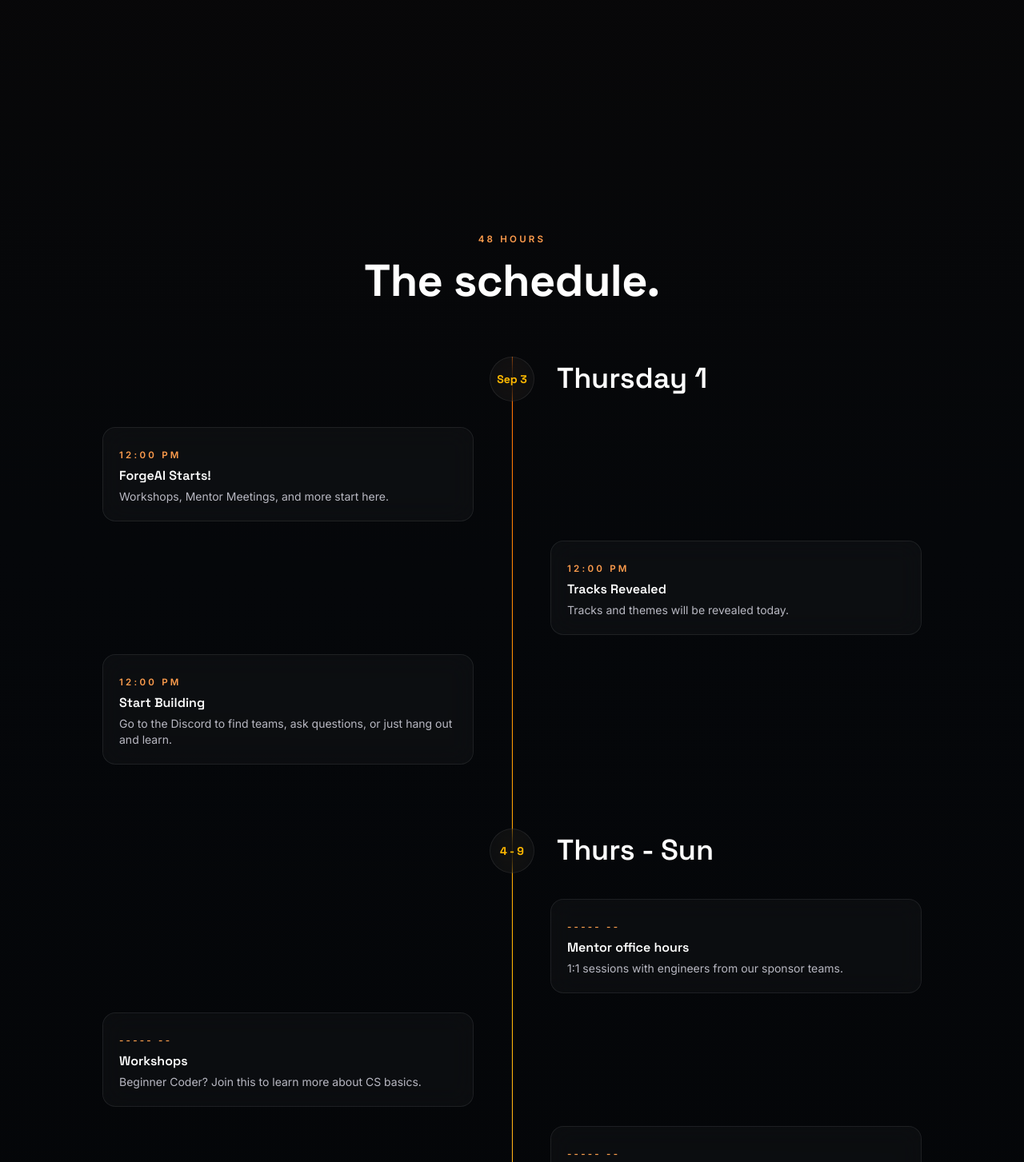
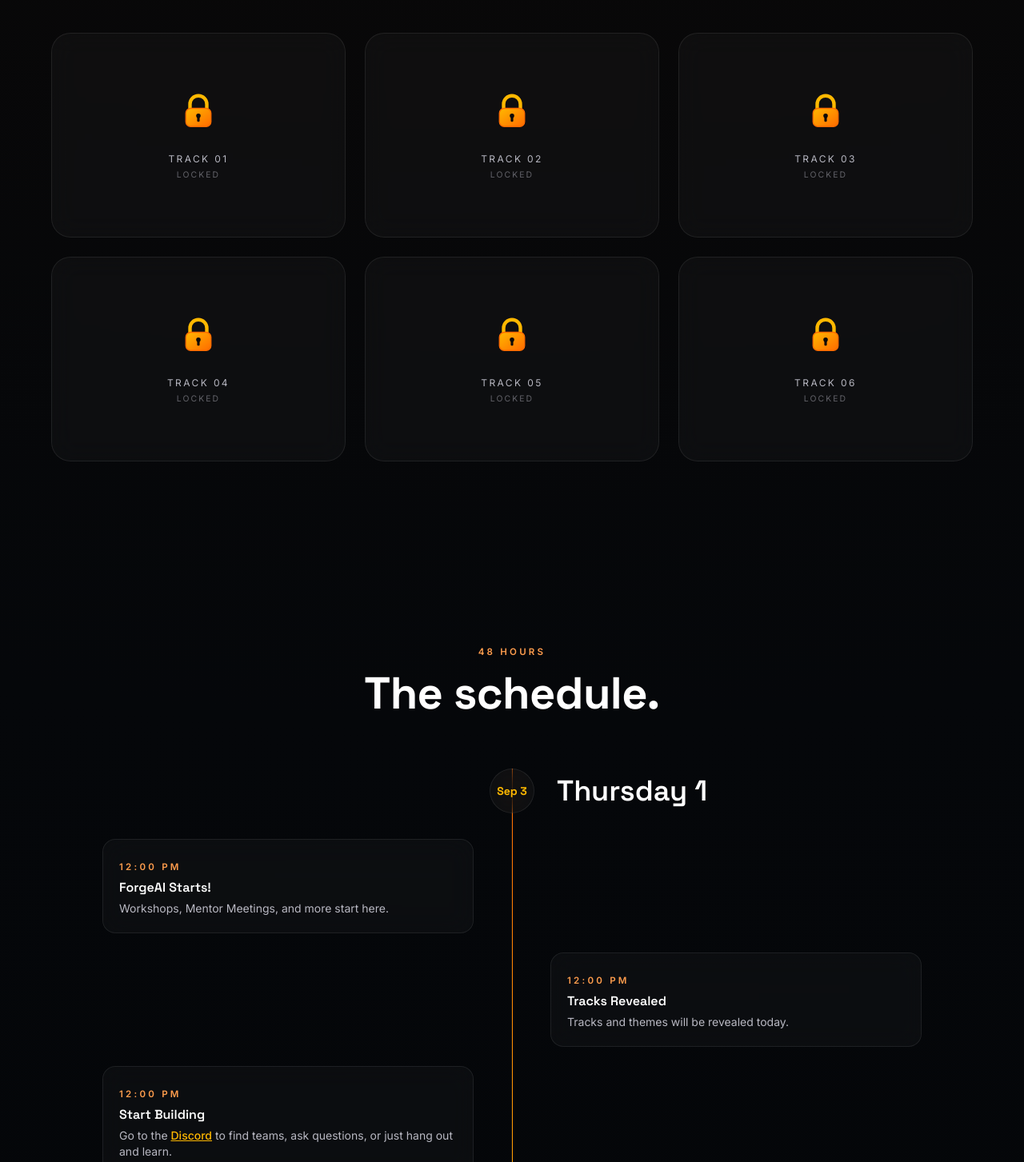
Before and after one commit to IshaanSingh8462/forgeai, a Next.js app: page / in a window 1280 px wide. Shown: the part 2337-3790 px from the top of the page at 80% size. Built offline with nearby package versions, Linux system fonts and the light colour scheme.

Commit message:
hidden tracks, discord link setup

```diff
--- a/components/About.js
+++ b/components/About.js
@@ -6,7 +6,7 @@ import NeuralField from "./NeuralField";
 const paragraphs = [
   "This is the first edition of ForgeAI, created for one reason: to give innovative students a space to invent, collaborate, and grow without limits.",
   "We're going beyond basic coding and going towards Artificial Intelligence. Whether you’re experimenting with generative AI, building autonomous agents, creating intelligent tools, or exploring entirely new ideas, we want to see what you can create when given time and support.",
-  "You’ll get two full weeks to build, along with mentor meetings, hands-on workshops for all levels, and prizes celebrating the most innovative projects.",
+  "You’ll get 10 days to build, along with mentor meetings, hands-on workshops for all levels, and prizes celebrating the most innovative projects.",
 ];
 
 export default function About() {
--- a/components/FAQ.js
+++ b/components/FAQ.js
@@ -14,7 +14,21 @@ const faqs = [
   },
   {
     q: "Do I need a team before I arrive?",
-    a: "No, students can either compete solo or have up to four members.If you want a team member, join the discord and go to the team-finder channel.",
+    a: (
+      <>
+        No, students can either compete solo or have up to four members. If you
+        want a team member, join the{" "}
+        <a
+          href="https://discord.gg/RXENwZ5nc4"
+          target="_blank"
+          rel="noopener noreferrer"
+          className="text-gold hover:text-ember underline font-medium transition-colors"
+        >
+          Discord
+        </a>{" "}
+        and go to the <strong>#team-finder</strong> channel.
+      </>
+    ),
   },
   {
     q: "What should I build?",
@@ -30,7 +44,27 @@ const faqs = [
   },
   {
     q: "I have more questions. Who can I ask?",
-    a: "Join the discord and fill out a ticket, or email us at hello@forgeai.dev.",
+    a: (
+      <>
+        Join the{" "}
+        <a
+          href="https://discord.gg/RXENwZ5nc4"
+          target="_blank"
+          rel="noopener noreferrer"
+          className="text-gold hover:text-ember underline font-medium transition-colors"
+        >
+          Discord
+        </a>{" "}
+        and open a support ticket, or email us at{" "}
+        <a
+          href="mailto:hello@forgeai.dev"
+          className="text-gold hover:text-ember underline font-medium transition-colors"
+        >
+          hello@forgeai.dev
+        </a>
+        .
+      </>
+    ),
   },
 ];
 
--- a/components/Footer.js
+++ b/components/Footer.js
@@ -5,7 +5,7 @@ import { motion } from "framer-motion";
 const social = [
   { label: "Instagram", href: "https://instagram.com" },
   { label: "LinkedIn", href: "https://linkedin.com" },
-  { label: "Discord", href: "https://discord.com" },
+  { label: "Discord", href: "https://discord.gg/RXENwZ5nc4" },
 ];
 
 export default function Footer() {
--- a/components/Prizes.js
+++ b/components/Prizes.js
@@ -37,7 +37,7 @@ export default function Prizes() {
         >
           <div className="absolute inset-0 bg-gradient-to-br from-gold/10 via-transparent to-ember/10 opacity-0 group-hover:opacity-100 transition-opacity" />
           <span className="text-6xl block mb-4">{/*🏆*/}</span>
-          <span className="eyebrow">{/*Best Overall*/}</span>
+          <span className="eyebrow">prize money coming soon</span>
           <p className="font-display text-5xl md:text-6xl font-bold text-gradient mt-3">
             Recognition & Rewards
           </p>
--- a/components/Schedule.js
+++ b/components/Schedule.js
@@ -2,6 +2,8 @@
 
 import { motion, useScroll, useSpring } from "framer-motion";
 import { useRef } from "react";
+
+import { ReactNode } from "react";
 
 const days = [
   {
@@ -10,7 +12,24 @@ const days = [
     events: [
       { time: "12:00 PM", title: "ForgeAI Starts!", desc: "Workshops, Mentor Meetings, and more start here." },
       { time: "12:00 PM", title: "Tracks Revealed", desc: "Tracks and themes will be revealed today." },
-      { time: "12:00 PM", title: "Start Building", desc: "Go to the Discord to find teams, ask questions, or just hang out and learn." },
+      {
+        time: "12:00 PM",
+        title: "Start Building",
+        desc: (
+          <>
+            Go to the{" "}
+            <a
+              href="https://discord.gg/9EdkYs3jc"
+              target="_blank"
+              rel="noopener noreferrer"
+              className="text-gold hover:text-ember underline font-medium transition-colors"
+            >
+              Discord
+            </a>{" "}
+            to find teams, ask questions, or just hang out and learn.
+          </>
+        ),
+      },
     ],
   },
   {
--- a/components/Tracks.js
+++ b/components/Tracks.js
@@ -1,107 +1,113 @@
 "use client";
 
 import { motion } from "framer-motion";
-import { useState } from "react";
 
-const tracks = [
-  /*{
-    icon: "🩺",
-    name: "AI for Healthcare",
-    blurb: "Diagnostics, triage, and tools that give clinicians back their time.",
-    ideas: [
-      "Early-warning models from wearable vitals",
-      "Ambient scribes for clinical notes",
-      "Radiology triage assistants",
-    ],
-  },
-  {
-    icon: "🎓",
-    name: "AI for Education",
-    blurb: "Personalized learning that adapts to how a student actually thinks.",
-    ideas: [
-      "Adaptive tutoring for underserved schools",
-      "Auto-generated practice from lecture audio",
-      "Accessibility tools for neurodivergent learners",
-    ],
-  },
-  {
-    icon: "🌎",
-    name: "AI for Climate",
-    blurb: "Models and tools for a warming, changing planet.",
-    ideas: [
-      "Satellite-driven deforestation alerts",
-      "Crop yield prediction for smallholder farms",
-      "Grid load forecasting for renewables",
-    ],
-  },
-  {
-    icon: "🏙️",
-    name: "AI for Civic Impact",
-    blurb: "Software for the systems that run our cities and governments.",
-    ideas: [
-      "Plain-language legislation summarizers",
-      "Disaster response coordination tools",
-      "Transit accessibility mapping",
-    ],
-  },
-  {
-    icon: "🛠️",
-    name: "AI Dev Tools",
-    blurb: "Infrastructure and tooling that make builders faster.",
-    ideas: ["Agent debugging tools", "Eval frameworks for small teams", "Local-first inference tooling"],
-  },
-  {
-    icon: "🎨",
-    name: "AI x Creativity",
-    blurb: "Where models become a creative collaborator, not a replacement.",
-    ideas: [
-      "Generative tools for indie musicians",
-      "Co-writing tools for accessibility",
-      "Procedural world-building for games",
-    ],
-  },*/
+const lockedTracks = [
+  "Track 01",
+  "Track 02",
+  "Track 03",
+  "Track 04",
+  "Track 05",
+  "Track 06",
 ];
 
-function TrackCard({ track, index }) {
-  const [expanded, setExpanded] = useState(false);
+const lockVariants = {
+  rest: { y: 0, rotateX: 0, scale: 1 },
+  hover: {
+    y: -10,
+    rotateX: 14,
+    scale: 1.06,
+    transition: { type: "spring", stiffness: 260, damping: 18 },
+  },
+};
 
+const shackleVariants = {
+  rest: { y: 0 },
+  hover: {
+    y: -7,
+    transition: { type: "spring", stiffness: 320, damping: 14 },
+  },
+};
+
+const glowVariants = {
+  rest: { opacity: 0, scale: 0.7 },
+  hover: {
+    opacity: 1,
+    scale: 1.2,
+    transition: { duration: 0.45, ease: "easeOut" },
+  },
+};
+
+function LockIcon() {
   return (
     <motion.div
-      initial={{ opacity: 0, y: 40 }}
-      whileInView={{ opacity: 1, y: 0 }}
-      viewport={{ once: true, margin: "-60px" }}
-      transition={{ duration: 0.6, delay: index * 0.08, ease: "easeOut" }}
-      className="group relative rounded-3xl glass p-8 flex flex-col"
+      variants={lockVariants}
+      style={{ transformPerspective: 700 }}
+      className="relative"
     >
-      <div className="text-4xl mb-5 transition-transform group-hover:scale-110 group-hover:drop-shadow-[0_0_18px_rgba(0,245,255,0.6)]">
-        {track.icon}
-      </div>
-      <h3 className="font-display text-h3 font-semibold mb-2">{track.name}</h3>
-      <p className="text-mist text-sm leading-relaxed">{track.blurb}</p>
+      <svg width="56" height="56" viewBox="0 0 64 64" fill="none">
+        <defs>
+          <linearGradient id="lockBody" x1="0%" y1="0%" x2="100%" y2="100%">
+            <stop offset="0%" stopColor="#FFB800" />
+            <stop offset="100%" stopColor="#FF6B00" />
+          </linearGradient>
+        </defs>
 
-      <button
-        onClick={() => setExpanded((e) => !e)}
-        className="mt-5 text-left text-sm font-semibold text-ember hover:text-gold transition-colors"
+        <motion.path
+          d="M20 28 V22 A12 12 0 0 1 44 22 V28"
+          stroke="#FFB800"
+          strokeWidth="5"
+          strokeLinecap="round"
+          fill="none"
+          variants={shackleVariants}
+        />
+
+        <rect
+          x="14"
+          y="28"
+          width="36"
+          height="26"
+          rx="7"
+          fill="url(#lockBody)"
+          stroke="#FF6B00"
+          strokeWidth="1.5"
+        />
+
+        <circle cx="32" cy="38.5" r="3.2" fill="#0C0A08" />
+        <rect x="30.2" y="40" width="3.6" height="7" rx="1.4" fill="#0C0A08" />
+      </svg>
+    </motion.div>
+  );
+}
+
+function LockedCard({ label, index }) {
+  return (
+    <motion.div
+      initial="rest"
+      whileHover="hover"
+      animate="rest"
+      className="group relative h-64 rounded-3xl glass p-8 flex flex-col items-center justify-center overflow-hidden [perspective:800px]"
+    >
+      <motion.div
+        variants={glowVariants}
+        className="absolute h-36 w-36 rounded-full bg-ember/50 blur-3xl"
+      />
+
+      <motion.div
+        initial={{ opacity: 0, y: 24 }}
+        whileInView={{ opacity: 1, y: 0 }}
+        viewport={{ once: true, margin: "-60px" }}
+        transition={{ duration: 0.6, delay: index * 0.08, ease: "easeOut" }}
+        className="relative flex flex-col items-center"
       >
-        {expanded ? "Hide ideas" : "Explore ideas"} →
-      </button>
-
-      <motion.ul
-        initial={false}
-        animate={{
-          height: expanded ? "auto" : 0,
-          opacity: expanded ? 1 : 0,
-        }}
-        transition={{ duration: 0.35, ease: "easeInOut" }}
-        className="overflow-hidden mt-3 space-y-2"
-      >
-        {track.ideas.map((idea) => (
-          <li key={idea} className="text-xs text-mist/80 pl-4 relative">
-            <span className="absolute left-0 top-1.5 h-1 w-1 rounded-full bg-flare" />
-            {idea}
-          </li>
-        ))}
-      </motion.ul>
+        <LockIcon />
+        <span className="mt-6 text-xs tracking-[0.2em] uppercase text-mist">
+          {label}
+        </span>
+        <span className="mt-1 text-[0.65rem] tracking-[0.2em] uppercase text-mist/50">
+          Locked
+        </span>
+      </motion.div>
     </motion.div>
   );
 }
@@ -119,13 +125,16 @@ export default function Tracks() {
         >
           <span className="eyebrow">Six Tracks</span>
           <h2 className="font-display text-h2 font-bold mt-3">
-            Build what matters. <br /> <span className="text-gradient">Coming Soon</span>
+            Build what matters.
           </h2>
+          <p className="text-mist mt-4 max-w-xl mx-auto">
+            Track details are still under wraps — check back soon.
+          </p>
         </motion.div>
 
         <div className="grid sm:grid-cols-2 lg:grid-cols-3 gap-6">
-          {tracks.map((track, i) => (
-            <TrackCard key={track.name} track={track} index={i} />
+          {lockedTracks.map((label, i) => (
+            <LockedCard key={label} label={label} index={i} />
           ))}
         </div>
       </div>
```
